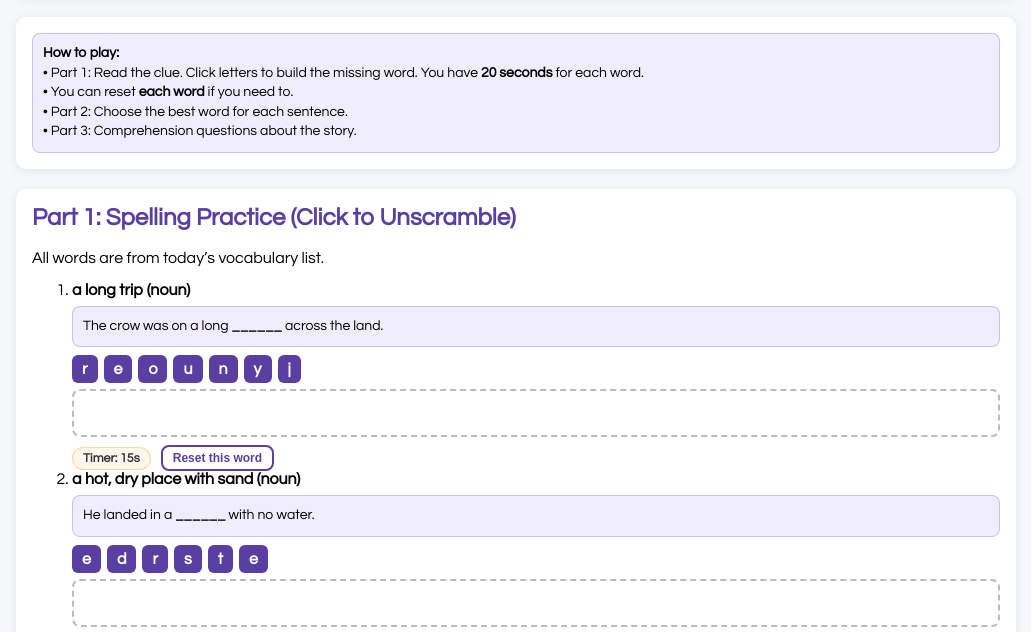
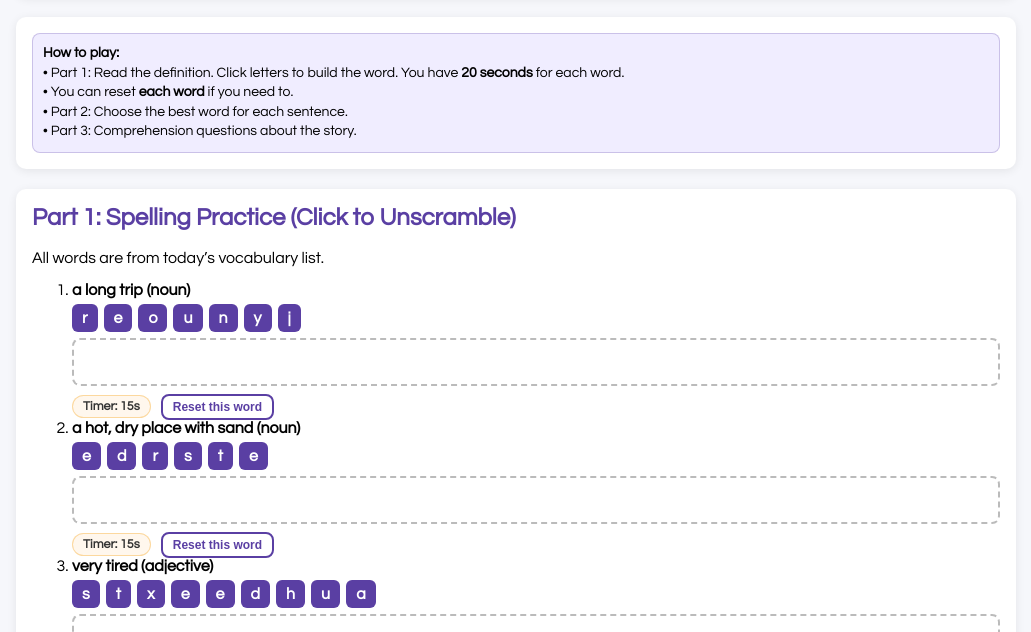
Before and after one commit to daphro2-cpu/GA4_W3_The-Crow-and-the-Jug, a plain HTML site: page index.html in a window 1280 px wide. Shown: the part 111-743 px from the top of the page, without its empty margins (124-1155 px from the left). Drawn offline with Linux system fonts and the light colour scheme.

Commit message:
Update index.html

```diff
--- a/index.html
+++ b/index.html
@@ -146,7 +146,7 @@
   <div class="box">
     <div class="note">
       <b>How to play:</b><br>
-      • Part 1: Read the clue. Click letters to build the missing word. You have <b>20 seconds</b> for each word.<br>
+      • Part 1: Read the definition. Click letters to build the word. You have <b>20 seconds</b> for each word.<br>
       • You can reset <b>each word</b> if you need to.<br>
       • Part 2: Choose the best word for each sentence.<br>
       • Part 3: Comprehension questions about the story.
@@ -265,20 +265,21 @@ function lettersFromWord(word){
 
 /* =========================================================
    PART 1: UNSCRAMBLE (20 seconds per word + per-word reset)
+   NOTE: Sentences removed here; only definition supports unscramble.
    ========================================================= */
 const TIME_PER_WORD = 20; // seconds
 
 const spellingWords = [
-  { word:"journey", meaning:"a long trip (noun)", sentence:"The crow was on a long ______ across the land." },
-  { word:"desert", meaning:"a hot, dry place with sand (noun)", sentence:"He landed in a ______ with no water." },
-  { word:"exhausted", meaning:"very tired (adjective)", sentence:"After flying all day, he felt ______." },
-  { word:"dazzling", meaning:"very bright (adjective)", sentence:"The sun was ______ in the sky." },
-  { word:"refreshed", meaning:"feeling better after rest or a drink (adjective)", sentence:"After drinking, the crow felt ______." },
-  { word:"drop", meaning:"to let something fall (verb)", sentence:"He would ______ small stones into the jug." },
-  { word:"soar", meaning:"to fly high in the sky (verb)", sentence:"Finally, he spread his wings and began to ______." },
-  { word:"come up with", meaning:"to think of an idea (phrase)", sentence:"The crow stopped and thought. Then he ______ an idea." },
-  { word:"locate", meaning:"to find (verb)", sentence:"He could not ______ any water at first." },
-  { word:"narrow", meaning:"not wide (adjective)", sentence:"The jug opening was too ______ for his head." }
+  { word:"journey", meaning:"a long trip (noun)" },
+  { word:"desert", meaning:"a hot, dry place with sand (noun)" },
+  { word:"exhausted", meaning:"very tired (adjective)" },
+  { word:"dazzling", meaning:"very bright (adjective)" },
+  { word:"refreshed", meaning:"feeling better after rest or a drink (adjective)" },
+  { word:"drop", meaning:"to let something fall (verb)" },
+  { word:"soar", meaning:"to fly high in the sky (verb)" },
+  { word:"come up with", meaning:"to think of an idea (phrase)" },
+  { word:"locate", meaning:"to find (verb)" },
+  { word:"narrow", meaning:"not wide (adjective)" }
 ].map(item => ({ ...item, letters: lettersFromWord(item.word) }));
 
 const spellingList = document.getElementById("spellingList");
@@ -296,9 +297,6 @@ function renderSpelling(){
     const li = document.createElement("li");
     li.innerHTML = `
       <div><strong>${item.meaning}</strong></div>
-      <div class="note" style="margin:8px 0 8px 0;">
-        ${item.sentence.replace("______","<b>______</b>")}
-      </div>
 
       <div class="tiles" id="tiles${i}"></div>
       <div class="answerBox" id="ans${i}"></div>
@@ -321,7 +319,6 @@ function renderSpelling(){
       tiles.appendChild(span);
     });
 
-    // start timer for each row after render
     startRowTimer(i);
   });
 }
@@ -336,16 +333,13 @@ function lockRow(i){
 
 function unlockRow(i){
   rowState[i].locked = false;
-  const item = spellingWords[i];
-  document.querySelectorAll(`#tiles${i} .tile`).forEach((t, idx)=>{
+  document.querySelectorAll(`#tiles${i} .tile`).forEach((t)=>{
     t.classList.remove("locked");
-    // rebind click handler
     t.onclick = () => toggleLetter(t, i);
   });
 }
 
 function startRowTimer(i){
-  // clear existing
   if(rowState[i].intervalId) clearInterval(rowState[i].intervalId);
 
   rowState[i].timeLeft = TIME_PER_WORD;
@@ -371,7 +365,6 @@ function startRowTimer(i){
     }
   }, 1000);
 
-  // ensure tiles are clickable
   unlockRow(i);
 }
 
@@ -407,7 +400,6 @@ function checkSpelling(){
       fb.className = "feedback good";
       score++;
     }else{
-      // if time was up, keep warn; otherwise mark incorrect
       if(!fb.classList.contains("warn")){
         fb.textContent = "✖";
         fb.className = "feedback bad";
@@ -418,19 +410,15 @@ function checkSpelling(){
 }
 
 function resetOne(i){
-  // clear answer + feedback + tiles
   document.getElementById("ans"+i).textContent = "";
   const fb = document.getElementById("fb"+i);
   fb.textContent = "";
   fb.className = "feedback";
   document.querySelectorAll(`#tiles${i} .tile`).forEach(t=>t.classList.remove("used"));
-
-  // restart timer + unlock
   startRowTimer(i);
 }
 
 function resetSpelling(){
-  // reset all rows
   spellingWords.forEach((_,i)=>{
     document.getElementById("ans"+i).textContent = "";
     const fb = document.getElementById("fb"+i);
@@ -450,7 +438,6 @@ const ctxWords = [
   "drop","soar","come up with","locate","narrow"
 ];
 
-// Build context questions (10)
 const contextItems = [
   { ans:"journey", sentence:"The crow flew for days. It was a long ______." },
   { ans:"desert", sentence:"There were no trees or water. It was a ______." },
@@ -473,7 +460,6 @@ function renderContext(){
     const selId = `c${idx+1}`;
     const fbId = `cf${idx+1}`;
 
-    // build options: correct + 3 distractors
     const pool = ctxWords.filter(w => w !== it.ans);
     const distractors = shuffle(pool).slice(0,3);
     const options = shuffle([it.ans, ...distractors]);
```
